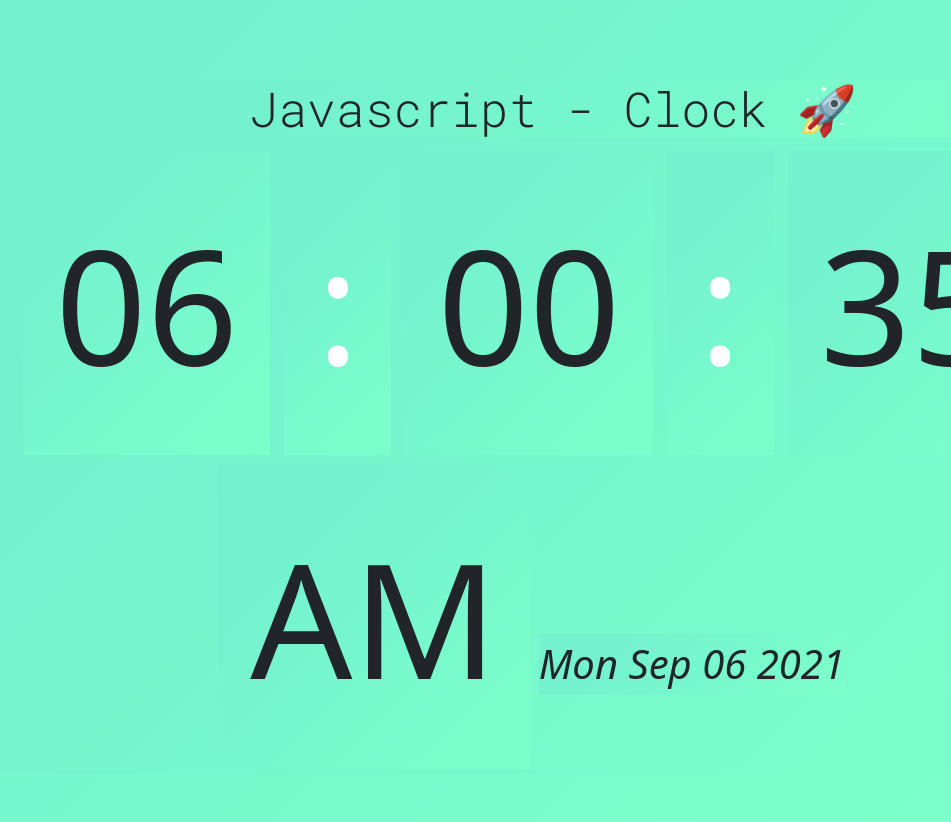
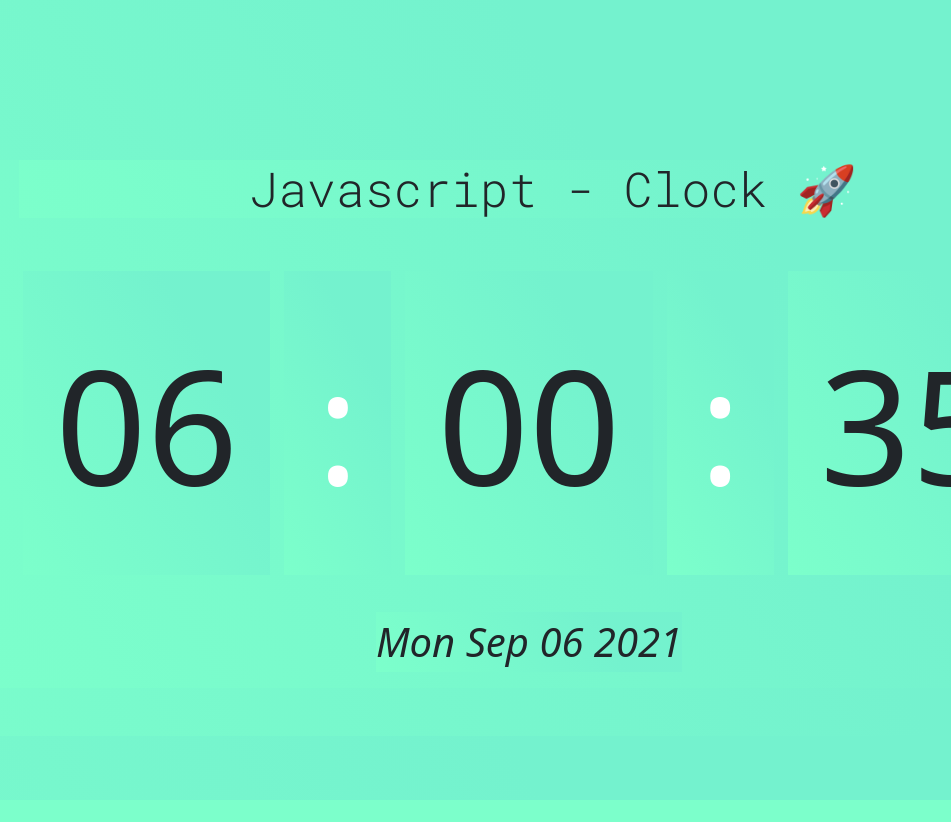
Before and after one commit to officialGanesh/Clock, a plain HTML site: page index.html in a window 1280 px wide. Shown: the top 822 px of the page, without its empty margins (329-1280 px from the left). After the commit the page ends 800 px from the top, so only its background shows below. Drawn offline with nearby package versions, Linux system fonts and the light colour scheme.

Commit message:
Style Updated

```diff
--- a/clock.js
+++ b/clock.js
@@ -24,14 +24,14 @@ function clock(){
         hour.innerHTML = hr;
     };
 
-    if(hr<12){
+    if(hr<10){
         hour.innerHTML = `0${hr}`;
-        noon.innerHTML = "AM"
+
     };
 
-    if(hr>12){
-        hour.innerHTML = `0${hr-12}`;
-        noon.innerHTML = "PM"
+    if(hr>10){
+        hour.innerHTML = hr;
+
     };
 
     // Check for minutes
--- a/index.html
+++ b/index.html
@@ -27,7 +27,6 @@
         <div id="min" class="params">00</div>
         <div id="min" class="params clns">:</div>
         <div id="sec" class="params">00</div>
-        <div id="noon" class="params">00</div>
         <p id="date"></p>
     </div>
 
--- a/style.css
+++ b/style.css
@@ -2,9 +2,8 @@
     padding: 0px;
     margin: 0px;
     text-align: center;
-    /* background-image: url('Background.png'); */
     background-color: #7cffcb;
-    background-image: linear-gradient(315deg, #7cffcb 0%, #74f2ce 74%);
+    background-image: linear-gradient(420deg, #7cffcb 0%, #74f2ce 74%);
 
 }
 
@@ -18,8 +17,9 @@
 #title{
     font-family: 'Roboto Mono', monospace;
     font-size: 3rem;
-    margin-top:5rem;
+    margin-top:10rem;
     margin-left: 3rem;
+    margin-bottom: 3rem;
 }
 
 .params{
```
